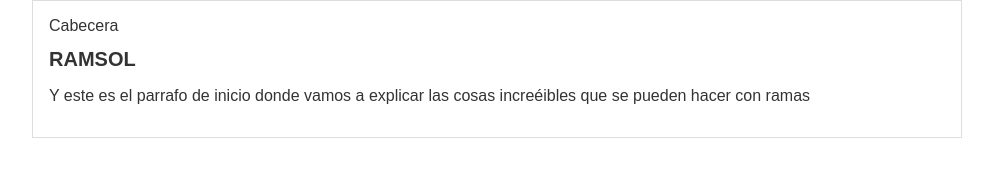
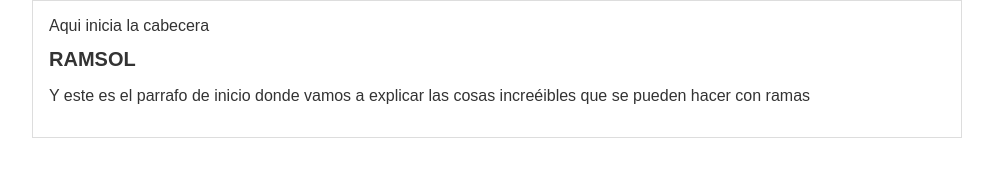
Before and after one commit to rramsol/hyperblog, a plain HTML site: page index.html in a window 1280 px wide. Shown: the whole page, without its empty margins (143-1136 px from the left). Drawn offline with Linux system fonts and the light colour scheme.

Commit message:
estructura de la cabecera

```diff
--- a/index.html
+++ b/index.html
@@ -6,7 +6,7 @@
     <body>
         <div id="container">
             <div id="cabecera">
-                Cabecera
+                Aqui inicia la cabecera
             </div>
             <div id="post">
                 <h1>RAMSOL</h1>
```
